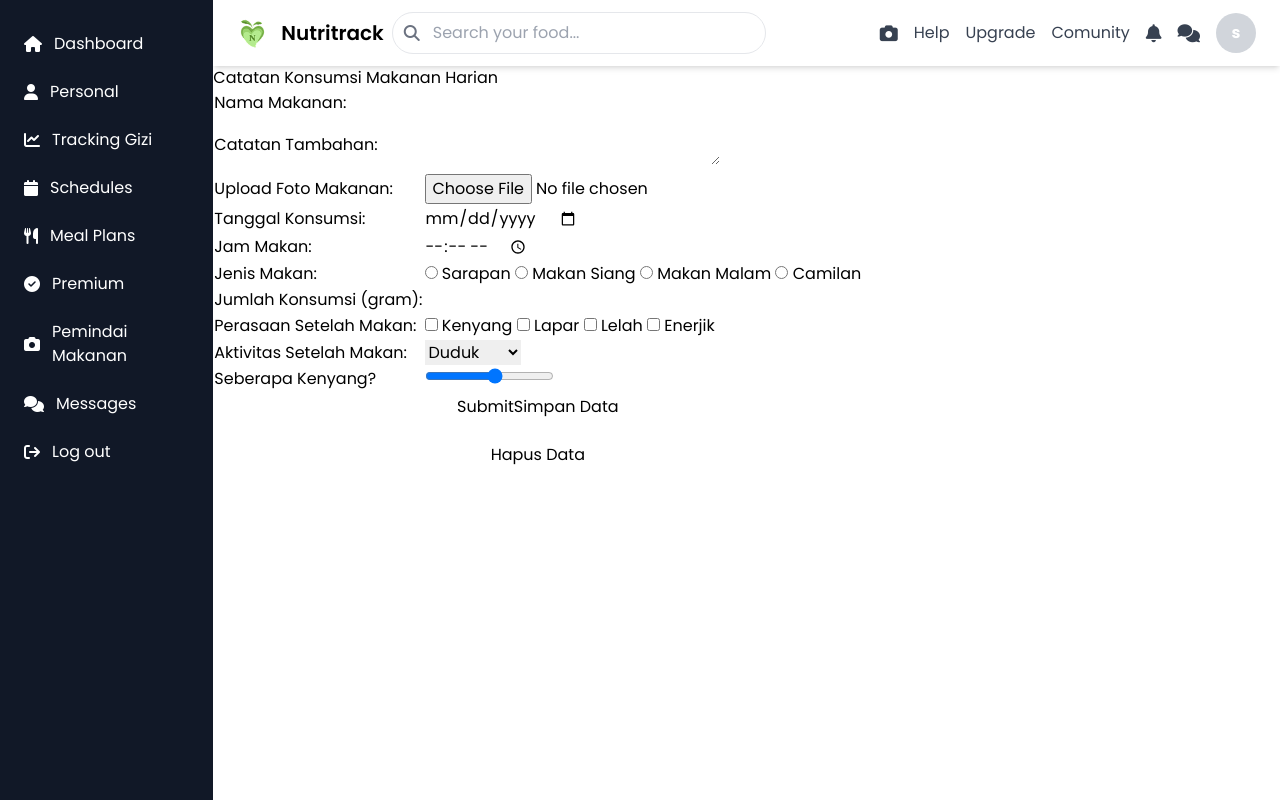
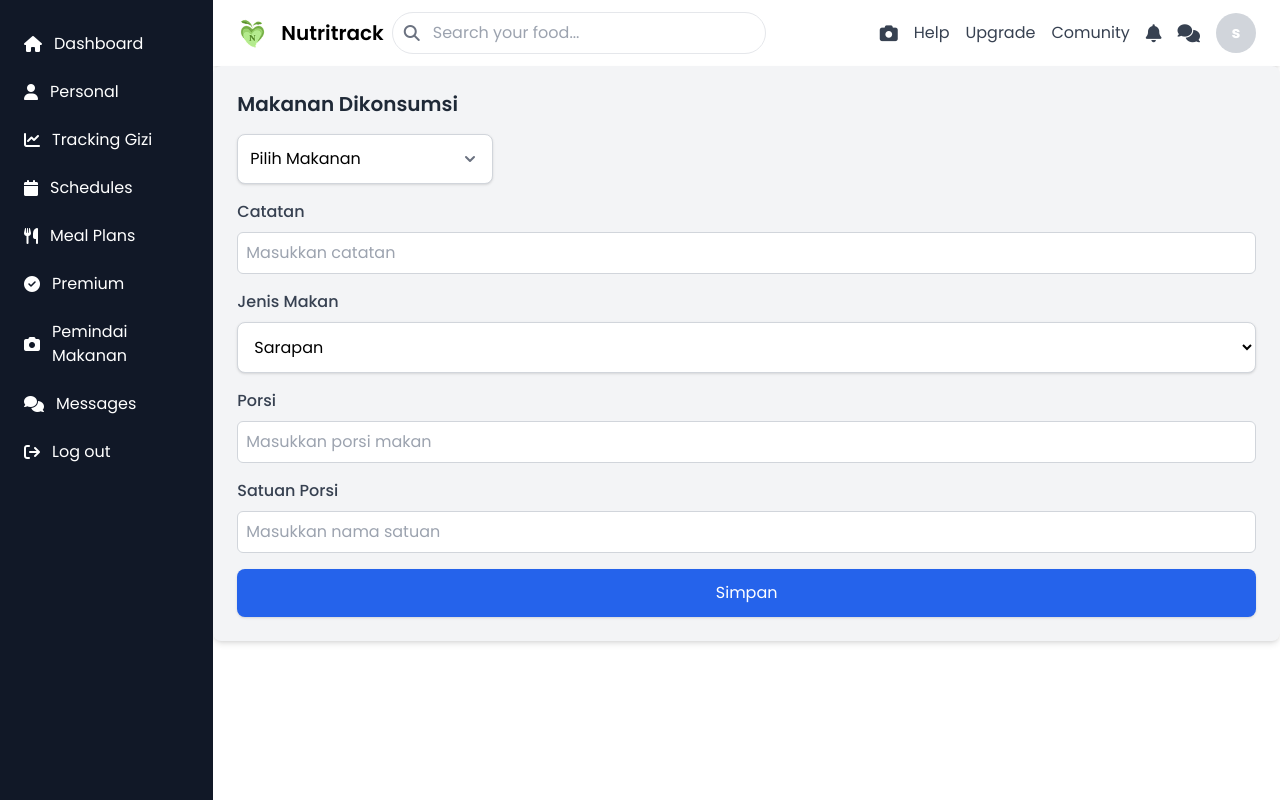
Before and after one commit to DickyCandraPermana/nutritrack, a PHP site: page /nutritrack/profile/tambah-makanan in a window 1280 px wide. Run offline with PHP 8.4, Linux system fonts and the light colour scheme; the visitor is signed in with stand-in values (Sample User, id 1); tables that the repository leaves empty or names only in its code hold one stand-in row (values such as "Sample post").

Commit message:
menambahkan halaman tambah makanan

```diff
--- a/components/profile/tambahMakanan.php
+++ b/components/profile/tambahMakanan.php
@@ -1,83 +1,89 @@
-<div class="">
-  <h2>Catatan Konsumsi Makanan Harian</h2>
-  <form action="#" method="POST" enctype="multipart/form-data">
-    <table>
-      <tr>
-        <td><label for="nama">Nama Makanan:</label></td>
-        <td><input type="text" id="nama" name="nama" required></td>
-      </tr>
-      <tr>
-        <td><label for="catatan">Catatan Tambahan:</label></td>
-        <td><textarea id="catatan" name="catatan"></textarea></td>
-      </tr>
-      <tr>
-        <td><label for="gambar">Upload Foto Makanan:</label></td>
-        <td><input type="file" id="gambar" name="gambar" accept="image/*"></td>
-      </tr>
-      <tr>
-        <td><label for="tanggal">Tanggal Konsumsi:</label></td>
-        <td><input type="date" id="tanggal" name="tanggal" required></td>
-      </tr>
-      <tr>
-        <td><label for="jam">Jam Makan:</label></td>
-        <td><input type="time" id="jam" name="jam" required></td>
-      </tr>
-      <tr>
-        <td>Jenis Makan:</td>
-        <td>
-          <input type="radio" id="sarapan" name="jenis" value="Sarapan" required> <label
-            for="sarapan">Sarapan</label>
-          <input type="radio" id="siang" name="jenis" value="Makan Siang"> <label for="siang">Makan
-            Siang</label>
-          <input type="radio" id="malam" name="jenis" value="Makan Malam"> <label for="malam">Makan
-            Malam</label>
-          <input type="radio" id="camilan" name="jenis" value="Camilan"> <label
-            for="camilan">Camilan</label>
-        </td>
-      </tr>
-      <tr>
-        <td><label for="porsi">Jumlah Konsumsi (gram):</label></td>
-        <td><input type="number" id="porsi" name="porsi" required></td>
-      </tr>
-      <tr>
-        <td>Perasaan Setelah Makan:</td>
-        <td>
-          <input type="checkbox" id="kenyang" name="perasaan" value="Kenyang"> <label
-            for="kenyang">Kenyang</label>
-          <input type="checkbox" id="lapar" name="perasaan" value="Lapar"> <label
-            for="lapar">Lapar</label>
-          <input type="checkbox" id="lelah" name="perasaan" value="Lelah"> <label
-            for="lelah">Lelah</label>
-          <input type="checkbox" id="enerjik" name="perasaan" value="Enerjik"> <label
-            for="enerjik">Enerjik</label>
-        </td>
-      </tr>
+<div class="p-6 bg-gray-100 rounded-lg shadow-md">
+  <h2 class="mb-4 text-xl font-semibold text-gray-800">Makanan Dikonsumsi</h2>
 
-      <tr>
-        <td><label for="aktivitas">Aktivitas Setelah Makan:</label></td>
-        <td>
-          <select id="aktivitas" name="aktivitas">
-            <option value="Duduk">Duduk</option>
-            <option value="Berjalan">Berjalan</option>
-            <option value="Olahraga">Olahraga</option>
-          </select>
-        </td>
-      </tr>
-      <tr>
-        <td>Seberapa Kenyang?</td>
-        <td><input type="range" id="kenyang_scale" name="kenyang_scale" min="1" max="10"></td>
-      </tr>
-      <tr>
-        <td><input type="hidden" name="id_user" value="12345"></td>
-      </tr>
-      <tr>
-        <td colspan="2" style="text-align: center;">
-          <input type="submit" name="submit">Simpan Data</input>
-          <br>
-          <br>
-          <button type="remove">Hapus Data</button>
-        </td>
-      </tr>
-    </table>
+  <form action="" method="post" class="space-y-4">
+    <input type="hidden" name="user_id" value="<?= $_SESSION['user_id'] ?>">
+    <!-- Dropdown Alpine -->
+    <div x-data="dropdownData()" class="relative w-64">
+      <!-- Button -->
+      <button type="button" @click="open = !open" class="flex items-center justify-between w-full p-3 bg-white border border-gray-300 rounded-lg shadow">
+        <span x-text="selected.nama_makanan ? selected.nama_makanan : 'Pilih Makanan'"></span>
+        <svg xmlns="http://www.w3.org/2000/svg" class="w-5 h-5 text-gray-500" viewBox="0 0 20 20" fill="currentColor">
+          <path fill-rule="evenodd" d="M5.293 7.293a1 1 0 011.414 0L10 10.586l3.293-3.293a1 1 0 111.414 1.414l-4 4a1 1 0 01-1.414 0l-4-4a1 1 0 010-1.414z" clip-rule="evenodd" />
+        </svg>
+      </button>
+
+      <!-- Dropdown -->
+      <div x-show="open" @click.away="open = false" class="absolute z-10 w-full mt-2 bg-white border border-gray-300 rounded-lg shadow-lg">
+        <!-- Search Bar -->
+        <input type="text" x-model="search" placeholder="Cari..." class="w-full p-2 border-b border-gray-300 focus:outline-none">
+
+        <!-- Options -->
+        <ul class="overflow-y-auto max-h-40">
+          <template x-for="item in filteredItems" :key="item.food_id">
+            <li @click="selected = item; open = false; search = '';" class="p-3 cursor-pointer hover:bg-gray-100">
+              <span x-text="item.nama_makanan"></span>
+            </li>
+          </template>
+        </ul>
+      </div>
+
+      <!-- Hidden Input to Send Value -->
+      <input type="hidden" name="food_id" x-model="selected.food_id">
+    </div>
+
+    <!-- Catatan -->
+    <div class="flex flex-col gap-2">
+      <label for="catatan" class="font-medium text-gray-700">Catatan</label>
+      <input type="text" name="catatan" id="catatan" class="w-full p-2 border border-gray-300 rounded-md focus:outline-none focus:ring-2 focus:ring-blue-400" placeholder="Masukkan catatan">
+    </div>
+
+    <!-- Jenis Makan -->
+    <div class="flex flex-col gap-2">
+      <label for="waktu_makan" class="font-medium text-gray-700">Jenis Makan</label>
+      <select name="waktu_makan" id="waktu_makan" class="w-full p-3 bg-white border border-gray-300 rounded-lg shadow focus:ring-2 focus:ring-blue-400">
+        <option value="sarapan">Sarapan</option>
+        <option value="makan siang">Makan Siang</option>
+        <option value="makan malam">Makan Malam</option>
+        <option value="snack">Snack</option>
+      </select>
+    </div>
+
+    <!-- Porsi -->
+    <div class="flex flex-col gap-2">
+      <label for="jumlah_porsi" class="font-medium text-gray-700">Porsi</label>
+      <input type="number" name="jumlah_porsi" id="jumlah_porsi" class="w-full p-2 border border-gray-300 rounded-md focus:outline-none focus:ring-2 focus:ring-blue-400" placeholder="Masukkan porsi makan">
+    </div>
+
+    <!-- Satuan -->
+    <div class="flex flex-col gap-2">
+      <label for="satuan" class="font-medium text-gray-700">Satuan Porsi</label>
+      <input type="text" name="satuan" id="satuan" class="w-full p-2 border border-gray-300 rounded-md focus:outline-none focus:ring-2 focus:ring-blue-400" placeholder="Masukkan nama satuan">
+    </div>
+
+    <!-- Submit -->
+    <div class="flex flex-col gap-2">
+      <button type="submit" class="w-full p-3 text-white bg-blue-600 rounded-lg shadow hover:bg-blue-700 focus:ring-2 focus:ring-blue-400">Simpan</button>
+    </div>
   </form>
 </div>
+
+
+<script>
+  function dropdownData() {
+    return {
+      open: false,
+      search: '',
+      selected: {
+        label: '',
+        value: ''
+      },
+      items: <?php
+      echo json_encode($_SESSION['foodData']);
+      ?>,
+      get filteredItems() {
+        return this.items.filter(i => i.nama_makanan.toLowerCase().includes(this.search.toLowerCase()));
+      }
+    }
+  }
+</script>
--- /dev/null
+++ b/controllers/FoodController.php
@@ -0,0 +1,22 @@
+<?php
+require_once 'models/Food.php';
+
+class FoodController {
+  private $db;
+  private $food;
+  public function __construct($db)
+  {
+    $this->db = $db;
+    $this->food = new Food($this->db);
+  }
+
+  public function fetchFoodData()
+  {
+    $foodData = $this->food->getNamaMakananDanID();
+    if (!$foodData) {
+      echo "User not found";
+      exit;
+    }
+    return $foodData;
+  }
+}
--- a/controllers/ProfileController.php
+++ b/controllers/ProfileController.php
@@ -1,5 +1,6 @@
 <?php
 require_once 'models/Profile.php';
+require_once 'controllers/FoodController.php';
 
 class ProfileController
 {
@@ -68,7 +69,11 @@ class ProfileController
     $this->renderView('profile_view_data', compact('userData'));
   }
 
-  public function profileInputMakanan($id) {
+  public function profileInputMakanan($id)
+  {
+    $foodData = new FoodController($this->db);
+    $foodData = $foodData->fetchFoodData();
+    $_SESSION["foodData"] = $foodData;
     $userData = $this->fetchUserData($id);
     $this->renderView('profile_input_makanan', compact('userData'));
   }
@@ -84,6 +89,9 @@ class ProfileController
   public function tambahMakanan($data)
   {
     $this->profile->tambahMakanan($data);
+    unset($_SESSION['foodData']);
+    header('Location: /nutritrack/profile/tracking');
+    exit;
   }
 
   public function editMakanan($data)
--- a/index.php
+++ b/index.php
@@ -12,6 +12,7 @@ session_start();
   <link rel="icon" href="<?= BASE_URL ?>/public/assets/logo.png">
   <link rel="stylesheet" href="<?= BASE_URL ?>public/css/style.css">
   <link href="https://cdnjs.cloudflare.com/ajax/libs/font-awesome/6.4.0/css/all.min.css" rel="stylesheet">
+  <script src="https://cdn.jsdelivr.net/npm/alpinejs@3.x.x/dist/cdn.min.js" defer></script>
 </head>
 
 <body>
--- /dev/null
+++ b/models/Food.php
@@ -0,0 +1,16 @@
+<?php
+
+class Food {
+  private $db;
+
+  public function __construct($db)
+  {
+    $this->db = $db;
+  }
+
+  public function getNamaMakananDanID() {
+    $stmt = $this->db->prepare("SELECT food_id, nama_makanan FROM makanan");
+    $stmt->execute();
+    return $stmt->fetchAll(PDO::FETCH_ASSOC);
+  }
+}
--- a/models/Profile.php
+++ b/models/Profile.php
@@ -123,7 +123,7 @@ class Profile
     $user_id = $data['user_id'];
     $makanan = $data['food_id'];
     $tanggal = getCurrentDate();
-    $jam = getCurrentTime();
+    $jam = $data['waktu_makan'];
     $jumlah_porsi = $data['jumlah_porsi'];
     $satuan = $data['satuan'];
     $catatan = $data['catatan'];
--- a/package.json
+++ b/package.json
@@ -6,5 +6,8 @@
   },
   "scripts": {
     "dev": "npx tailwindcss -i ./public/css/tailwind.css -o ./public/css/style.css --watch"
+  },
+  "dependencies": {
+    "alpine": "^0.2.1"
   }
 }
--- a/public/css/style.css
+++ b/public/css/style.css
@@ -685,6 +689,10 @@ video {
   height: 6rem;
 }
 
+.h-5{
+  height: 1.25rem;
+}
+
 .h-6{
   height: 1.5rem;
 }
@@ -898,8 +919,18 @@ video {
   margin-bottom: calc(0.75rem * var(--tw-space-y-reverse));
 }
 
+.space-y-4 > :not([hidden]) ~ :not([hidden]){
+  --tw-space-y-reverse: 0;
+  margin-top: calc(1rem * calc(1 - var(--tw-space-y-reverse)));
+  margin-bottom: calc(1rem * var(--tw-space-y-reverse));
+}
+
 .overflow-hidden{
   overflow: hidden;
+}
+
+.overflow-y-auto{
+  overflow-y: auto;
 }
 
 .rounded{
```
Also changed, not shown: other parts of public/css/style.css (+58 -2 lines), package-lock.json.
